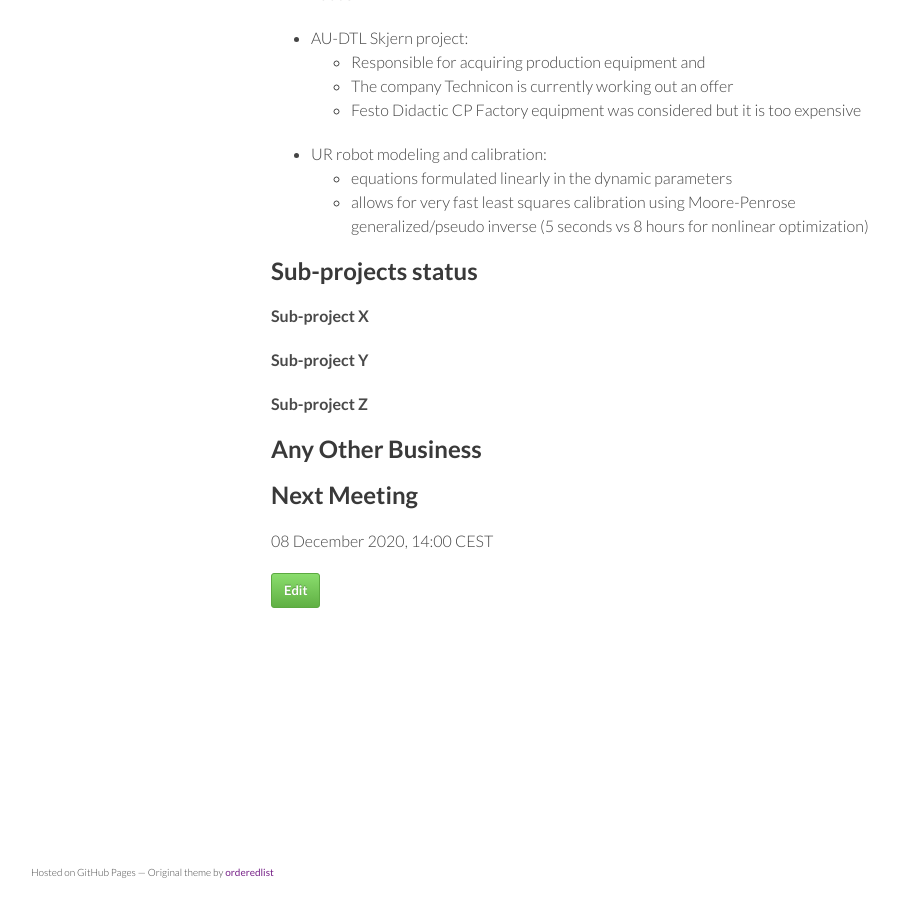
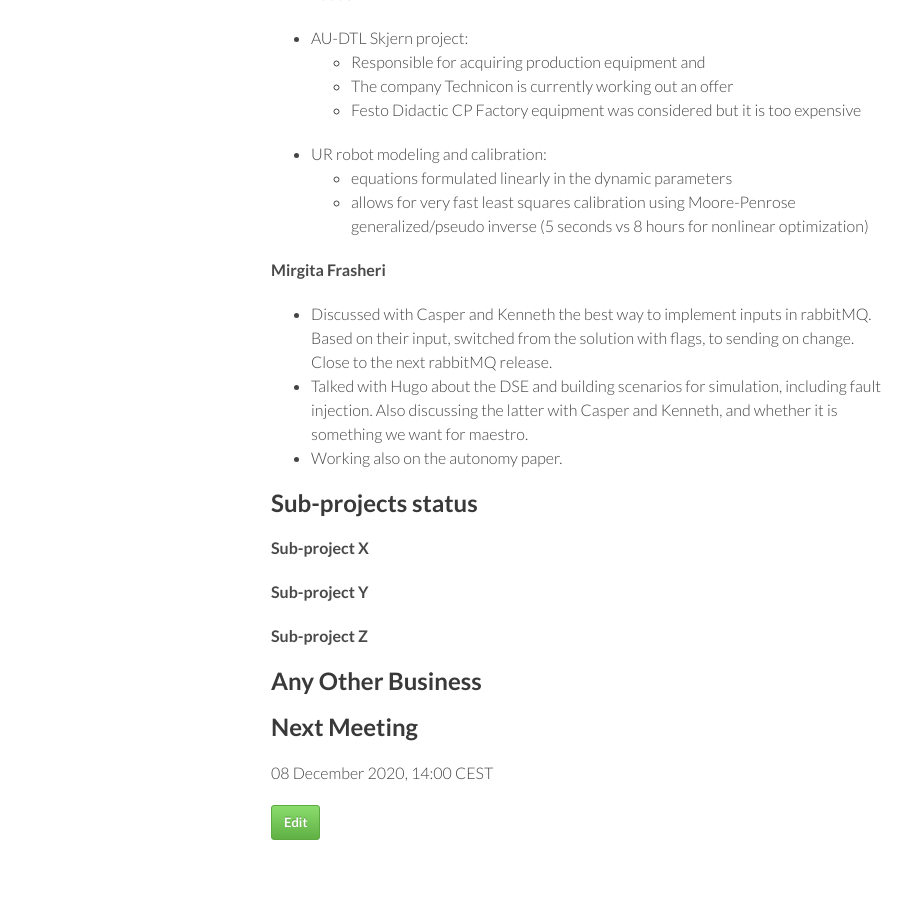
Before and after one commit to digitaltwincentre/digitaltwincentre.github.io, a Jekyll site: the page built from _biweeklies/Biweekly-29.md, in a window 1280 px wide and 900 px high, scrolled down 3046 px. Shown: the whole window, without its empty margins (179-1091 px from the left). Built offline with Jekyll 4.4.1, drawn with Linux system fonts in a browser that asks for light colours; nearby versions of some CDN libraries.

Commit message:
Update Biweekly-29.md

```diff
--- a/_biweeklies/Biweekly-29.md
+++ b/_biweeklies/Biweekly-29.md
@@ -108,6 +108,12 @@ macos = ["python3","launch.py"]
   - equations formulated linearly in the dynamic parameters
   - allows for very fast least squares calibration using Moore-Penrose generalized/pseudo inverse (5 seconds vs 8 hours for nonlinear optimization)
 
+#### Mirgita Frasheri
+- Discussed with Casper and Kenneth the best way to implement inputs in rabbitMQ. Based on their input, switched from the solution with flags,
+to sending on change. Close to the next rabbitMQ release.
+- Talked with Hugo about the DSE and building scenarios for simulation, including fault injection. Also discussing the latter with Casper and Kenneth, and whether it is something we want for maestro.
+- Working also on the autonomy paper.
+
 ## Sub-projects status
 
 #### Sub-project X
```
